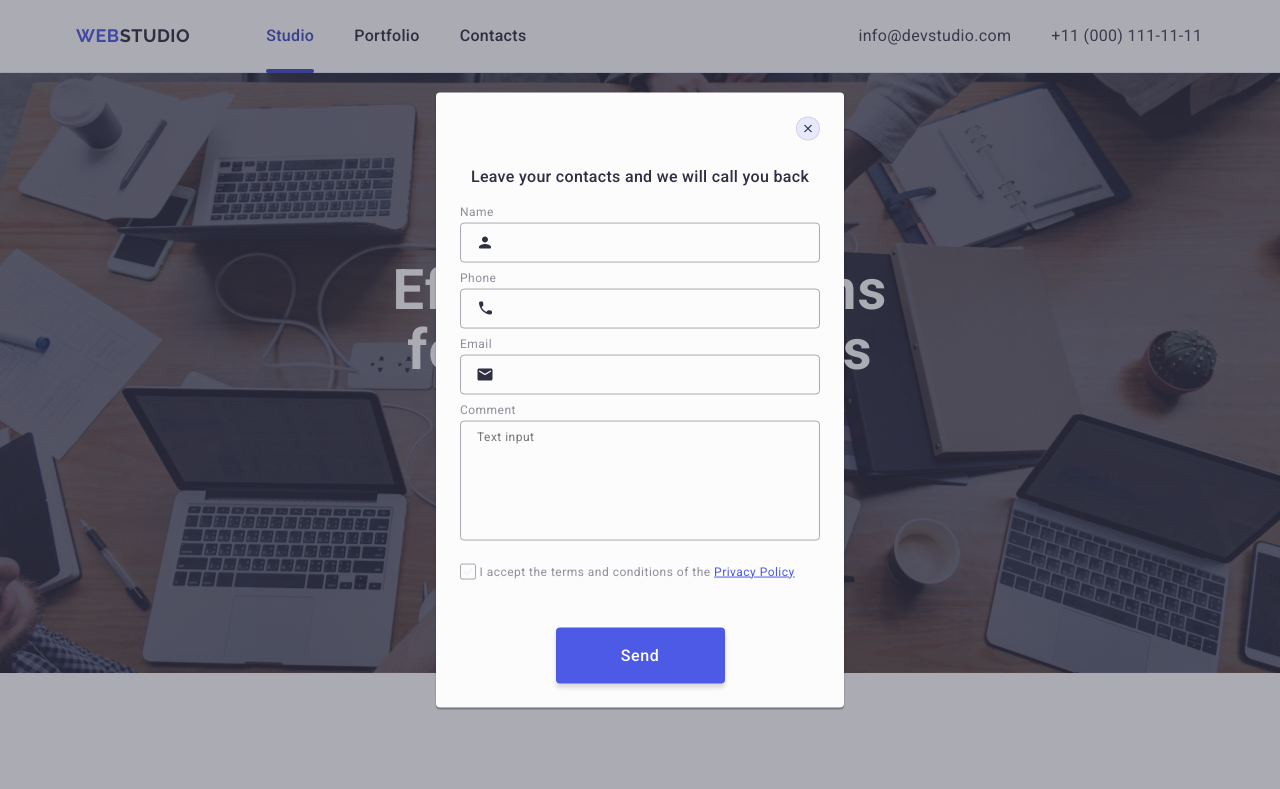
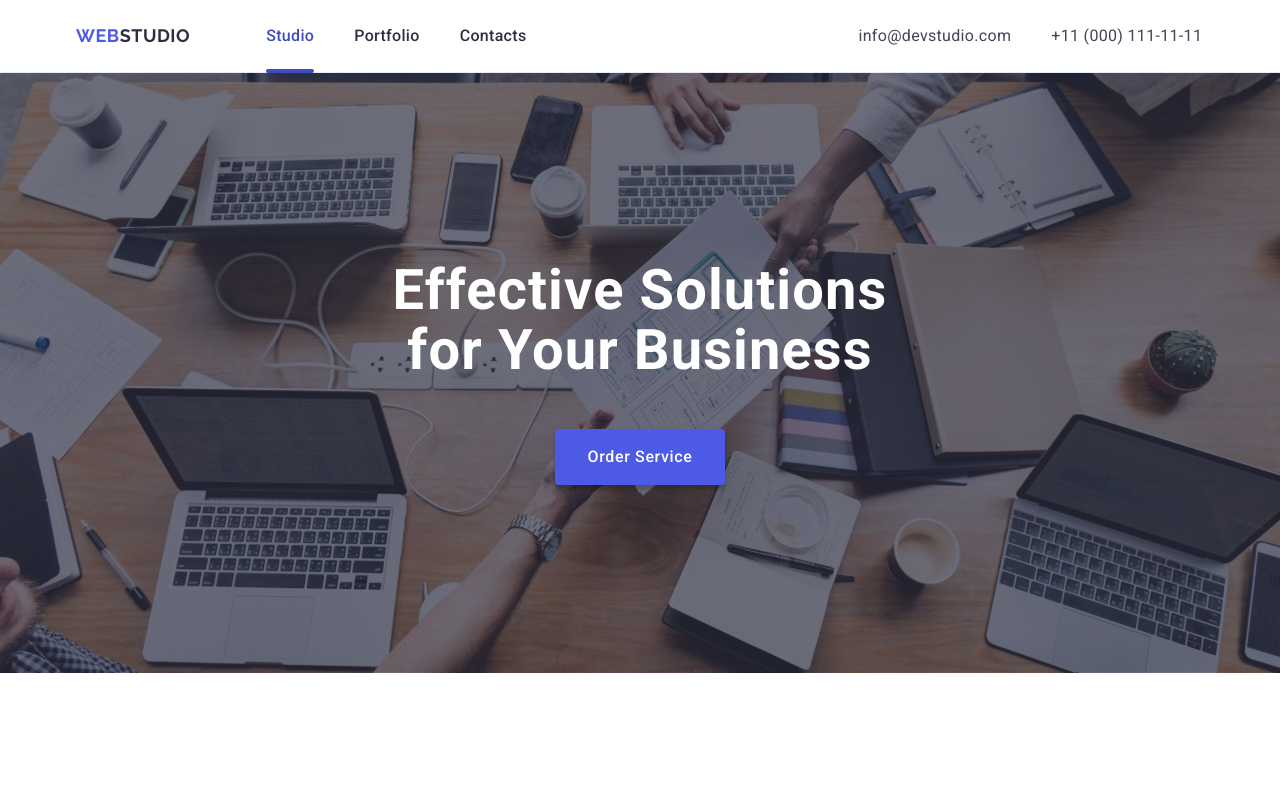
Before and after one commit to skipalsky/goit-markup-hw-05, a plain HTML site: page index.html in a window 1280 px wide. Shown: the top 789 px of the page. Drawn offline with nearby package versions, Linux system fonts and the light colour scheme.

Commit message:
Update index.html

```diff
--- a/index.html
+++ b/index.html
@@ -403,7 +403,7 @@
 
     <!-- Modal -->
 
-    <div class="modal-overlay">
+    <div class="modal-overlay is-hidden">
         <div class="modal">
           <button class="modal-close-btn" type="button">
             <svg class="modal-close-icon" width="8" height="8">
```
